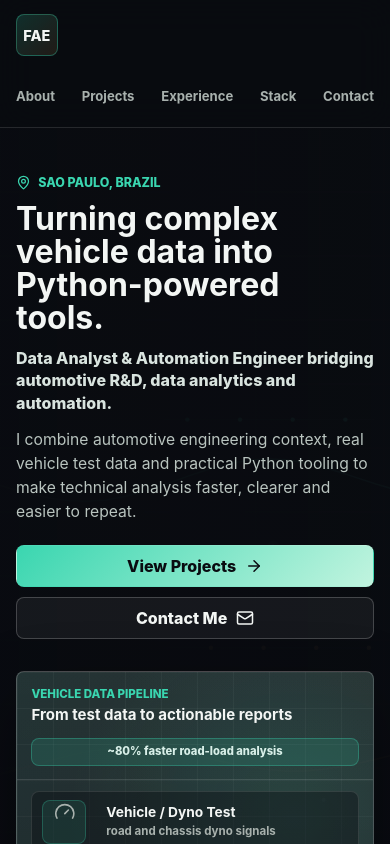
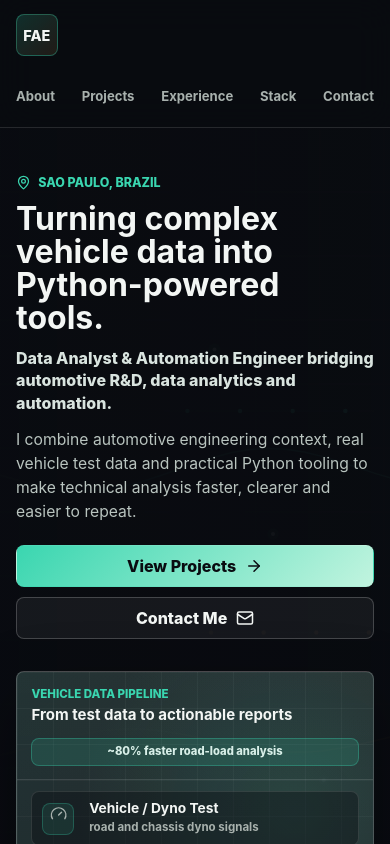
Before and after one commit to FelipeEckert/FelipeEckert.github.io, a React (Vite) app: page / in a window 390 px wide. Shown: the top 844 px of the page. Built offline with nearby package versions, Linux system fonts and the light colour scheme.

Commit message:
Restore compact pipeline icon alignment

```diff
--- a/src/App.jsx
+++ b/src/App.jsx
@@ -437,7 +437,7 @@ function HeroVisual() {
           return (
             <div className="pipeline-step" key={step.label}>
               <span className="pipeline-step-icon">
-                <Icon className="pipeline-step-svg" size={24} strokeWidth={1.8} aria-hidden="true" />
+                <Icon className="pipeline-step-svg" size={18} strokeWidth={2} aria-hidden="true" />
               </span>
               <div>
                 <strong>{step.label}</strong>
--- a/src/styles.css
+++ b/src/styles.css
@@ -336,10 +336,10 @@ h3 {
 .pipeline-step {
   position: relative;
   display: grid;
-  grid-template-columns: 3rem 1fr;
-  gap: 1rem;
+  grid-template-columns: 2.25rem 1fr;
+  gap: 0.68rem;
   align-items: center;
-  min-height: 3.5rem;
+  min-height: 2.72rem;
   padding: 0.5rem 0.62rem;
   border: 1px solid rgba(255, 255, 255, 0.11);
   border-radius: 8px;
@@ -349,21 +349,26 @@ h3 {
 .pipeline-step-icon {
   display: grid;
   place-items: center;
-  width: 3rem;
-  min-width: 3rem;
-  height: 3rem;
+  width: 2.25rem;
+  min-width: 2.25rem;
+  height: 2.25rem;
+  padding: 0;
   border: 1px solid rgba(58, 214, 176, 0.26);
   border-radius: 8px;
   background: rgba(58, 214, 176, 0.1);
   color: var(--teal);
-  line-height: 1;
+  line-height: 0;
 }
 
 .pipeline-step-svg {
+  position: relative;
   display: block;
-  width: 1.5rem;
-  height: 1.5rem;
+  width: 1.125rem;
+  height: 1.125rem;
+  margin: 0;
+  padding: 0;
   flex-shrink: 0;
+  transform: translateY(1px);
 }
 
 .pipeline-step strong,
@@ -386,7 +391,7 @@ h3 {
 
 .pipeline-connector {
   position: absolute;
-  left: 2.1rem;
+  left: 1.74rem;
   bottom: -0.58rem;
   width: 1px;
   height: 0.58rem;
@@ -1085,18 +1090,18 @@ h3 {
   }
 
   .pipeline-step-icon {
-    width: 2.75rem;
-    min-width: 2.75rem;
-    height: 2.75rem;
+    width: 2rem;
+    min-width: 2rem;
+    height: 2rem;
   }
 
   .pipeline-step-svg {
-    width: 1.35rem;
-    height: 1.35rem;
+    width: 1.08rem;
+    height: 1.08rem;
   }
 
   .pipeline-connector {
-    left: 1.98rem;
+    left: 1.6rem;
   }
 
   .proof-strip,
```
